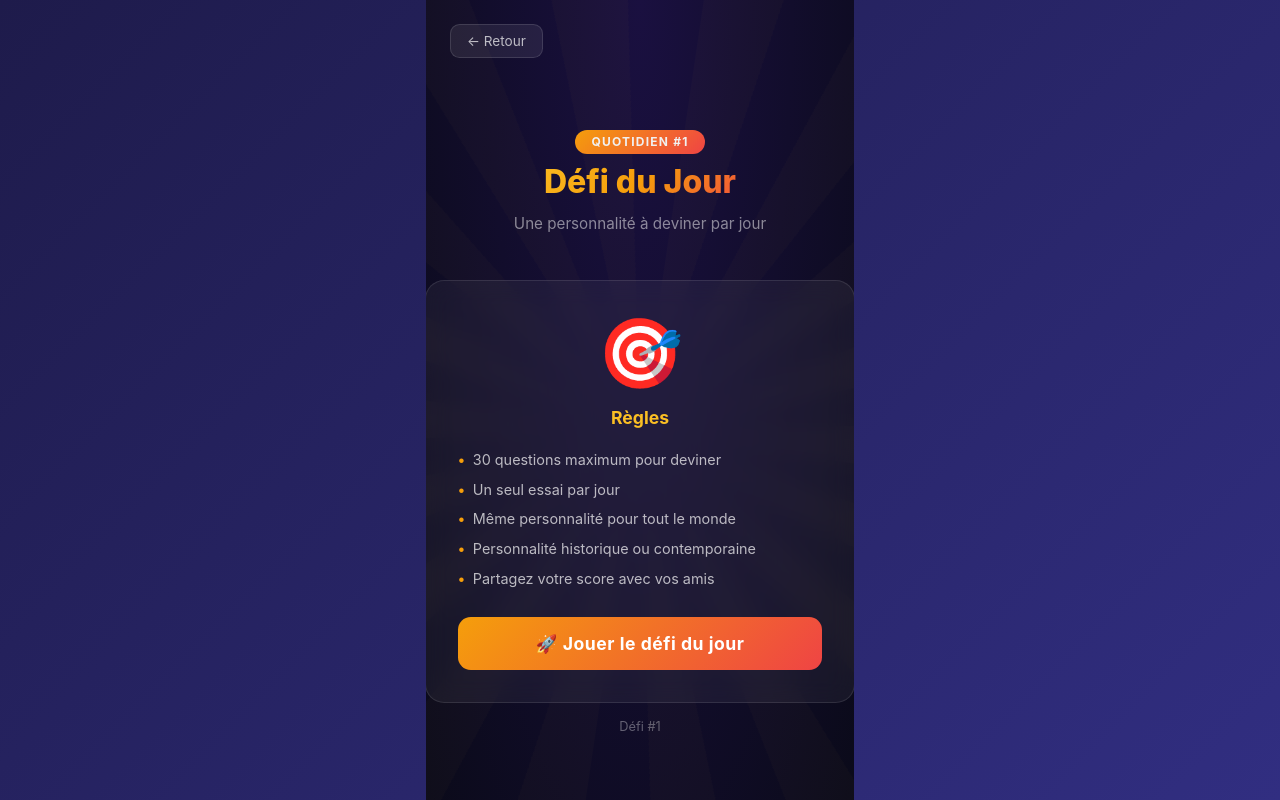
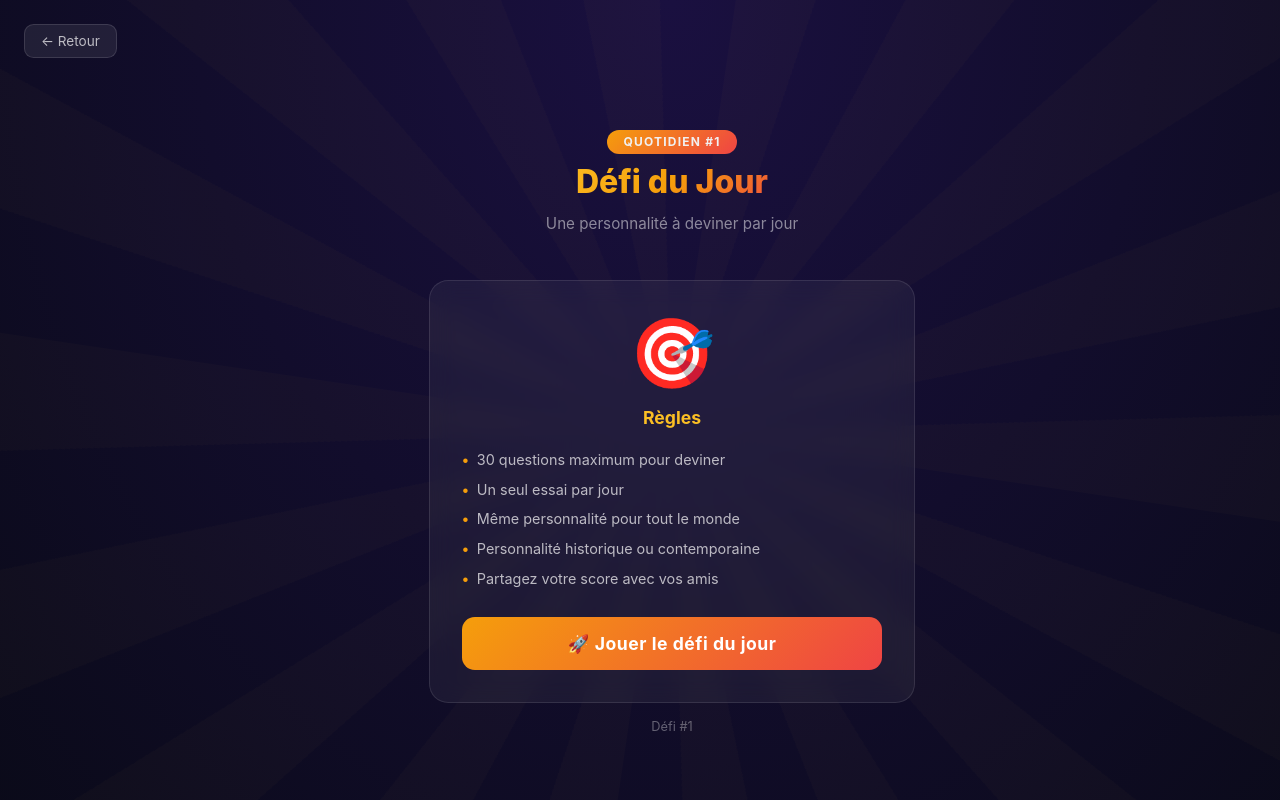
Before and after one commit to adriieien/devine-qui, a React (Vite) app: page / in a window 1280 px wide. Both pictures are taken after a click on the button 640 px from the left and 259 px from the top of the page. Built offline with nearby package versions, Linux system fonts and the light colour scheme.

Commit message:
Standardize layout widths and centering to fix shrunken UI bug

```diff
--- a/src/components/DailyScreen.module.css
+++ b/src/components/DailyScreen.module.css
@@ -1,4 +1,6 @@
 .container {
+    width: 100%;
+    margin: 0 auto;
     min-height: 100vh;
     display: flex;
     flex-direction: column;
--- a/src/components/GameInterface.module.css
+++ b/src/components/GameInterface.module.css
@@ -5,6 +5,7 @@
     height: 100dvh;
     width: 100%;
     max-width: 800px;
+    margin: 0 auto;
     position: relative;
     overflow: hidden;
 }
--- a/src/components/HomeScreen.module.css
+++ b/src/components/HomeScreen.module.css
@@ -2,6 +2,9 @@
     display: flex;
     flex-direction: column;
     align-items: center;
+    width: 100%;
+    max-width: 1200px;
+    margin: 0 auto;
     min-height: 100vh;
     text-align: center;
     padding: 1.5rem 1rem;
--- a/src/styles/theme.css
+++ b/src/styles/theme.css
@@ -21,7 +21,7 @@ body {
   padding: 0;
   width: 100%;
   height: 100%;
-  overflow: hidden;
+  overflow-x: hidden;
   background: var(--bg-color);
   background-image: var(--bg-gradient);
   background-attachment: fixed;
@@ -29,26 +29,12 @@ body {
   font-family: var(--font-family);
 }
 
-body {
-  display: flex;
-  flex-direction: column;
-  align-items: center;
-}
-
-#root {
-  width: 100%;
-  height: 100%;
-  display: flex;
-  flex-direction: column;
-  align-items: center;
-}
-
+#root,
 main {
   width: 100%;
   height: 100%;
-  display: flex;
-  flex-direction: column;
-  align-items: center;
+  overflow-x: hidden;
+  position: relative;
 }
 
 button {
@@ -70,5 +56,6 @@ button {
   text-shadow: 0 0 10px var(--accent-color);
   background: linear-gradient(to right, #c7d2fe, #818cf8);
   -webkit-background-clip: text;
+  background-clip: text;
   -webkit-text-fill-color: transparent;
 }
```
